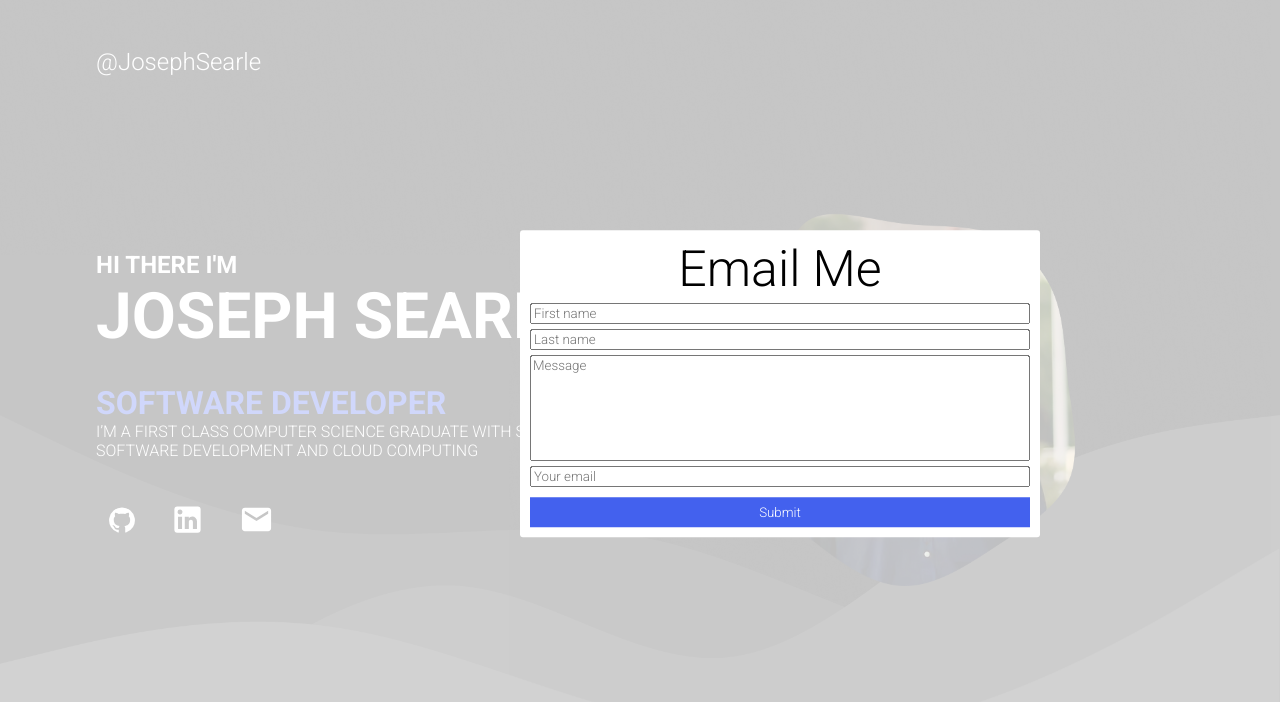
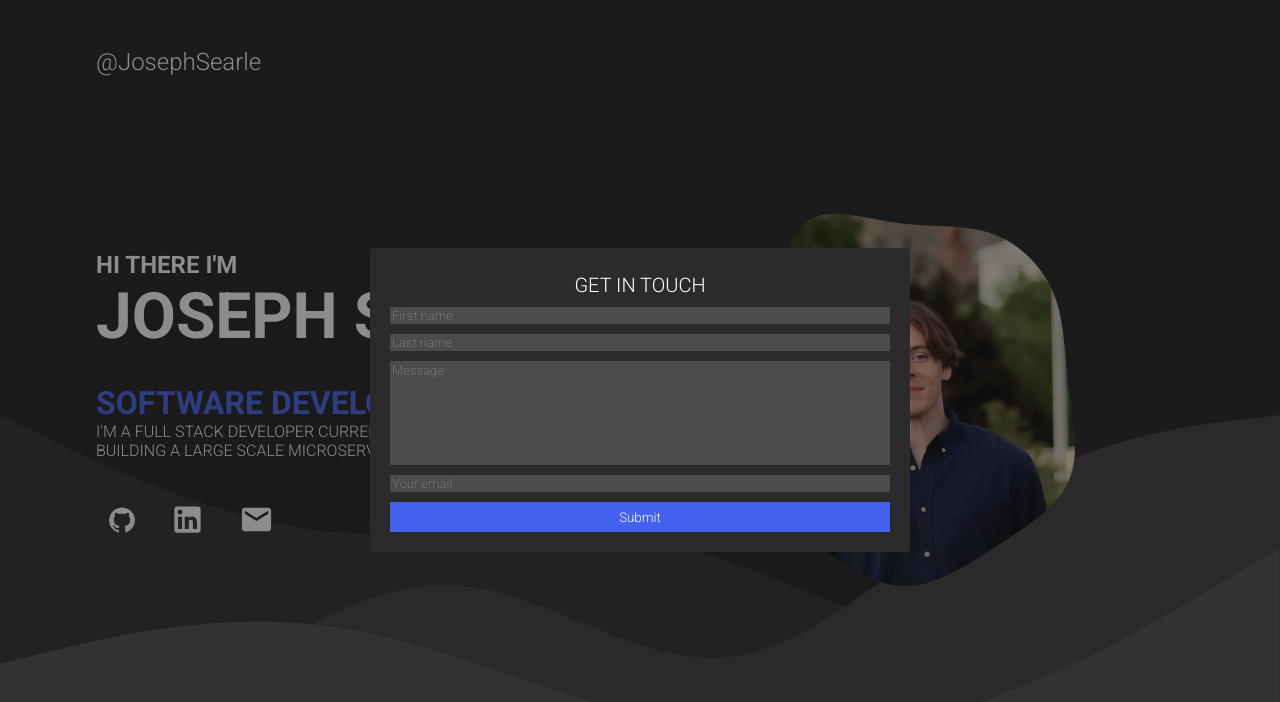
Before and after one commit to JosephSearle/personal-website, a React (Create React App) app: page / in a window 1280 px wide. Both pictures are taken after a click on the button 256 px from the left and 519 px from the top of the page. Shown: the top 702 px of the page. Built offline with nearby package versions, Linux system fonts and the light colour scheme.

Commit message:
email_button: Made email form look more pretty and now submit button closes modal if validation passes.

```diff
--- a/src/components/EmailForm.js
+++ b/src/components/EmailForm.js
@@ -2,7 +2,7 @@ import '../styles/EmailForm.css';
 import {useState} from "react";
 import {send} from "emailjs-com";
 
-function EmailForm() {
+function EmailForm(props) {
     const serviceID = process.env.REACT_APP_EMAIL_SERVICE_ID;
     const templateID = process.env.REACT_APP_EMAIL_TEMPLATE_ID;
     const userID = process.env.REACT_APP_EMAIL_USER_ID;
@@ -23,6 +23,9 @@ function EmailForm() {
                 toSend,
                 userID
             )
+            props.onClose();
+        } else {
+
         }
     }
 
@@ -41,7 +44,7 @@ function EmailForm() {
 
     return (
         <form className="email-form" onSubmit={onSubmit}>
-            <p className='email-form-title'>Email Me</p>
+            <p className='email-form-title'>GET IN TOUCH</p>
             <input
                 className="small-input"
                 type='text'
--- a/src/pages/Home.js
+++ b/src/pages/Home.js
@@ -64,8 +64,8 @@ function Home() {
                         <p className={'hi-there'+device}>HI THERE I'M</p>
                         <p className={'name'+device}>JOSEPH SEARLE</p>
                         <p className={'job-title'+device}>SOFTWARE DEVELOPER</p>
-                        <p className={'info'+device}>I’M A FIRST CLASS COMPUTER SCIENCE GRADUATE WITH SKILLS IN</p>
-                        <p className={'info'+device}>SOFTWARE DEVELOPMENT AND CLOUD COMPUTING</p>
+                        <p className={'info'+device}>I'M A FULL STACK DEVELOPER CURRENTLY WORKING @IBM</p>
+                        <p className={'info'+device}>BUILDING A LARGE SCALE MICROSERVICE'S APPLICATION IN AWS CLOUD</p>
                         <div className={'contacts'+device}>
                             <IconButton data-testid="git-button" size='large' style={{color: '#fff', marginRight: '10px'}} href='https://github.com/JosephSearle' target='_blank'>
                                 <GitHub fontSize='inherit'/>
@@ -80,9 +80,17 @@ function Home() {
                         <Modal
                             isOpen={modalIsOpen}
                             onRequestClose={closeModal}
-                            className='modal'
+                            className={'modal'+ device}
+                            style={{
+                                overlay: {
+                                    backgroundColor: 'rgb(27,27,27,50%)',
+                                    display: 'flex',
+                                    justifyContent: 'center',
+                                    alignItems: 'center'
+                                }
+                            }}
                         >
-                            <EmailForm />
+                            <EmailForm onClose={closeModal}/>
                         </Modal>
                     </div>
                     {
--- a/src/styles/App.css
+++ b/src/styles/App.css
@@ -36,14 +36,24 @@
 }
 
 .modal {
-  top: 50%;
-  left: 50%;
-  right: auto;
-  bottom: auto;
-  transform: translate(100%, 75%);
   width: 500px;
-  padding: 10px;
-  background-color: white;
+  padding: 20px;
+  background-color: #2B2B2B;
+  display: flex;
+  justify-content: center;
+  align-items: center;
+  color: white;
+  border-radius: 3px;
+}
+
+.modal-mobile {
+  width: 300px;
+  padding: 20px;
+  background-color: #2B2B2B;
+  display: flex;
+  justify-content: center;
+  align-items: center;
+  color: white;
   border-radius: 3px;
 }
 
--- a/src/styles/EmailForm.css
+++ b/src/styles/EmailForm.css
@@ -1,23 +1,32 @@
 .email-form {
     display: flex;
     flex-direction: column;
+    width: inherit;
+    text-align: center;
 }
 
 .small-input {
     font-family: Roboto;
-    margin-top: 5px;
+    margin-bottom: 10px;
+    background-color: #4B4B4B;
+    color: white;
+    font-size: small;
+    border: none;
 }
 
 .large-input {
     font-family: Roboto;
     resize: none;
-    margin-top: 5px;
+    margin-bottom: 10px;
     height: 100px;
+    background-color: #4B4B4B;
+    color: white;
+    font-size: small;
+    border: none;
 }
 
 button {
     font-family: Roboto;
-    margin-top: 10px;
     background-color: #4361EE;
     height: 30px;
     color: white;
@@ -30,9 +39,10 @@ button:hover {
 }
 
 .email-form-title {
-    margin: 0;
+    margin-bottom: 10px;
+    margin-top: 5px;
+    font-size: 20px;
     font-family: Roboto;
     font-weight: 300;
-    font-size: 50px;
     align-self: center;
 }
```
